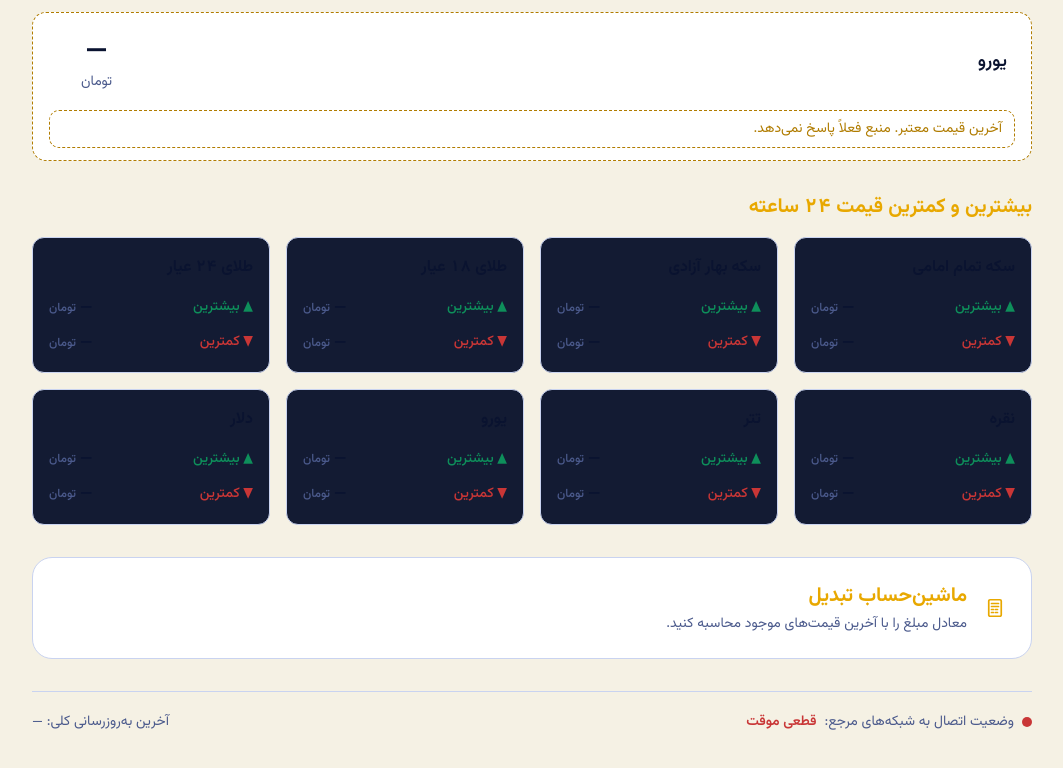
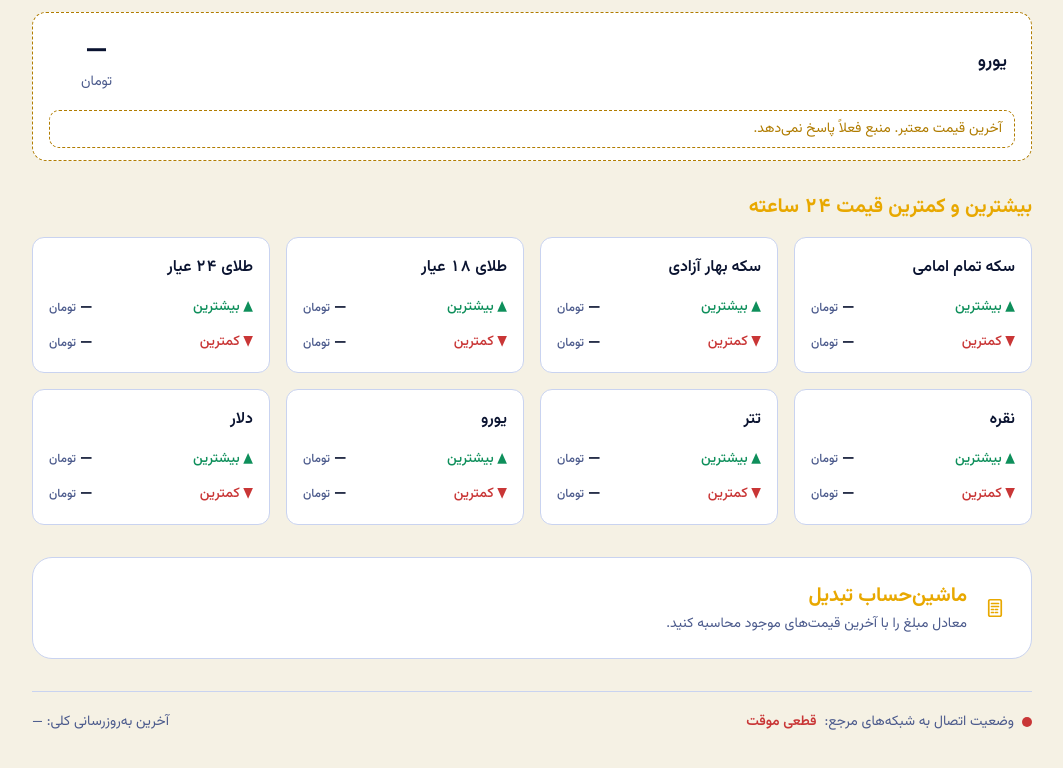
Before and after one commit to Amir-Eyni/tala, a Next.js app: page / in a window 1280 px wide. Shown: the part 1255-2023 px from the top of the page, without its empty margins (108-1171 px from the left). Built offline with nearby package versions, Linux system fonts and the light colour scheme; no server answers.

Commit message:
style: update min-max tracker background color

```diff
--- a/components/MinMaxTracker.js
+++ b/components/MinMaxTracker.js
@@ -48,7 +48,7 @@ export default function MinMaxTracker() {
 
           return (
             <article
-              className="rounded-xl border border-line bg-[#131b33] p-4 text-right"
+              className="rounded-xl border border-line bg-surface p-4 text-right"
               key={id}
             >
               <h3 className="font-semibold text-text">{title}</h3>
```
